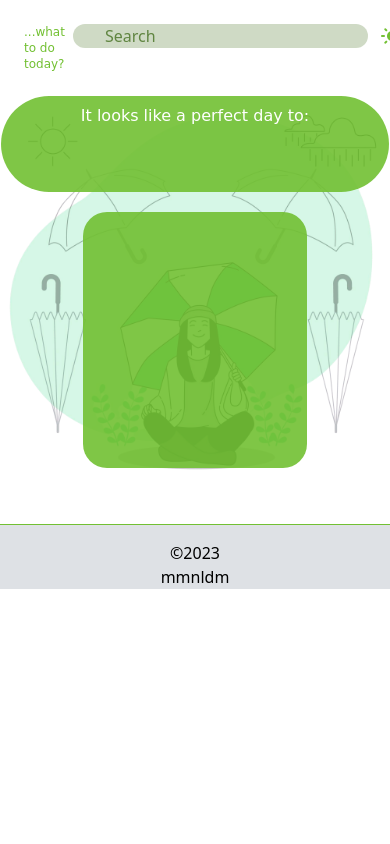
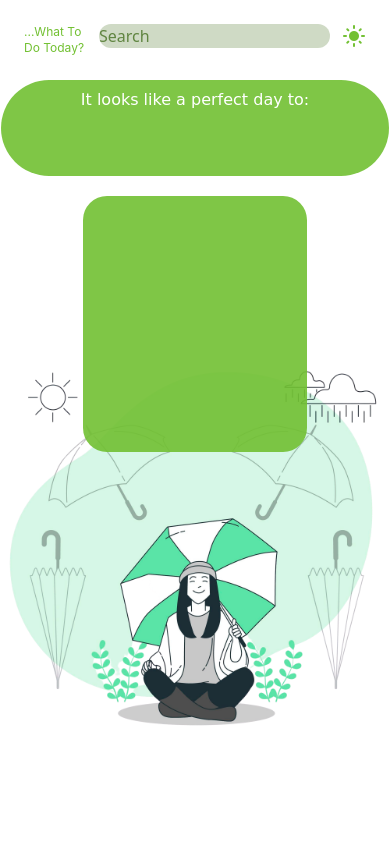
Before and after one commit to codemerything/Activity-Forecast, a website with bundled scripts: page index.html in a window 390 px wide. Shown: the top 844 px of the page. Built offline with nearby package versions, Linux system fonts and the light colour scheme; no server answers.

Commit message:
still working on responsiveness and dark mode

```diff
--- a/index.html
+++ b/index.html
@@ -10,11 +10,13 @@
     <link rel="shortcut icon" href="./img/Vector.png" type="image/x-icon">
     <link href="https://fonts.googleapis.com/icon?family=Material+Icons" rel="stylesheet">
 </head>
-<body class="bg-img min-h-[50vh]">
+<body class="">
+  <div class="bg-img dark:bg-darkgreen">
+
     <nav class="container mx-auto p-6 relative">
       <ul class="flex justify-between">
-        <li class="font-pacifico text-wtdtgreen dark:text-yellow-400 lg:text-xl text-xs mr-2">...what to do today?</li>
-        <li class=""><input type="text" class="bg-wtdtgreen2 bg-opacity-30 dark:bg-yellow-400 dark:bg-opacity-70 placeholder:text-wtdtgreen2 rounded-full px-8 search" placeholder="Search"></li>
+        <li class="font-inter text-wtdtgreen dark:text-wtdtyellow lg:text-xl text-xs mr-2">...What To Do Today?</li>
+        <li class=""><input type="text" class="bg-wtdtgreen2 bg-opacity-30 dark:bg-yellow-400 dark:bg-opacity-70 placeholder:text-wtdtgreen2 rounded-full lg:px-10 search" placeholder="Search"></li>
         <li class="font-inter font-bold text-wtdtgreen ml-3 dark:text-yellow-400">
           <button id="theme-btn" type="button">
             <span class="material-icons">
@@ -27,8 +29,8 @@
       </ul>
     </nav>
 
-    <main class=" lg:min-h-min h-full flex flex-col">
-      <div class="h-24 text-center bg-wtdtgreen bg-opacity-90  rounded-full lg:px-24 px-20 items-center mx-auto">
+    <main class=" lg:min-h-min min-h-[100vh] flex flex-col">
+      <div class="h-24 text-center bg-wtdtgreen dark:bg-wtdtyellow bg-opacity-90  rounded-full lg:px-24 px-20 items-center mx-auto">
         <h1 class="font-pacifico text-white mt-2 lg:text-xl">It looks like a perfect day to:</h1>
         <h1 class="font-inter activity text-white lg:text-lg text-sm mt-2 "></h1>
       </div>
@@ -44,15 +46,26 @@
         <div class="humidity text-white font-inter mt-2"> </div>
     </div>
 
+    <!-- <div class="h-64 flex flex-col justify-center items-center bg-wtdtgreen bg-opacity-90 rounded-3xl lg:px-32 px-28 mx-auto mt-5">
+      <h1 class="font-inter text-white mt-2 lg:text-3xl font-bold city"></h1>
+      <img src="" alt="" id="weather-icon" class="justify-center">
+      <h1 class="font-inter weatcond text-white lg:text-lg text-sm font-bold mt-5 uppercase"></h1>
+
+      <div class="celc text-white font-bold text-xl">
+      </div>
+      <div class="wind text-white font-inter"></div>
+      <div class="humidity text-white font-inter mt-2"> </div>
+  </div> -->
 
     </main>
 
-    <footer class="text-center mt-14 border-t border-wtdtgreen bg-gray-300 bg-opacity-70 flex flex-col">
-      <div class="mt-4">
+    <footer class="text-center mt-32 border-t border-wtdtgreen bg-gray-300 bg-opacity-70 flex flex-col">
+      <div class="mt-">
         <div> ©2023</div>
         <div> <a href="https://github.com/mmnldm">mmnldm</a></div>
       </div>
     </footer>
+  </div>
 </div>
     <script src="/js/main.js" type="module"></script>
     <script defer src="/_vercel/insights/script.js"></script>
--- a/js/weather.js
+++ b/js/weather.js
@@ -107,14 +107,14 @@ export class Weather{
     theme === "light" ? setLightTheme() : setDarkTheme();
 
     function setDarkTheme(){
-        document.body.classList.add('dark', 'bg-darkgreen');
+        document.body.classList.add('dark');
         btn.innerHTML = dark;
         localStorage.setItem('T_SITE_THEME', 'dark');
         theme = 'dark';
     }
 
     function setLightTheme(){
-        document.body.classList.remove('dark', 'bg-darkgreen');
+        document.body.classList.remove('dark');
         btn.innerHTML = light;
         localStorage.setItem('T_SITE_THEME', 'light');
         theme = 'light';
@@ -128,12 +128,5 @@ export class Weather{
         }
     })
 
-    window.addEventListener('load', () => {
-        setTimeout(() => {
-            let theme = localStorage.getItem("T_SITE_THEME") || "light";
-            theme === "light" ? setLightTheme() : setDarkTheme();
-        }, 100);
-    })
-
  }
 }
--- a/tailwind.config.js
+++ b/tailwind.config.js
@@ -11,7 +11,9 @@ module.exports = {
       colors:{
         wtdtgreen: '#72c032',
         wtdtgreen2: '#608541',
-        darkgreen: '#386018'
+        darkgreen: '#085339',
+        wtdtyellow: '#ffde00',
+        wtdtteal: '#2ca89e'
       },
     },
   },
```
Also changed, not shown: css/style.css.
